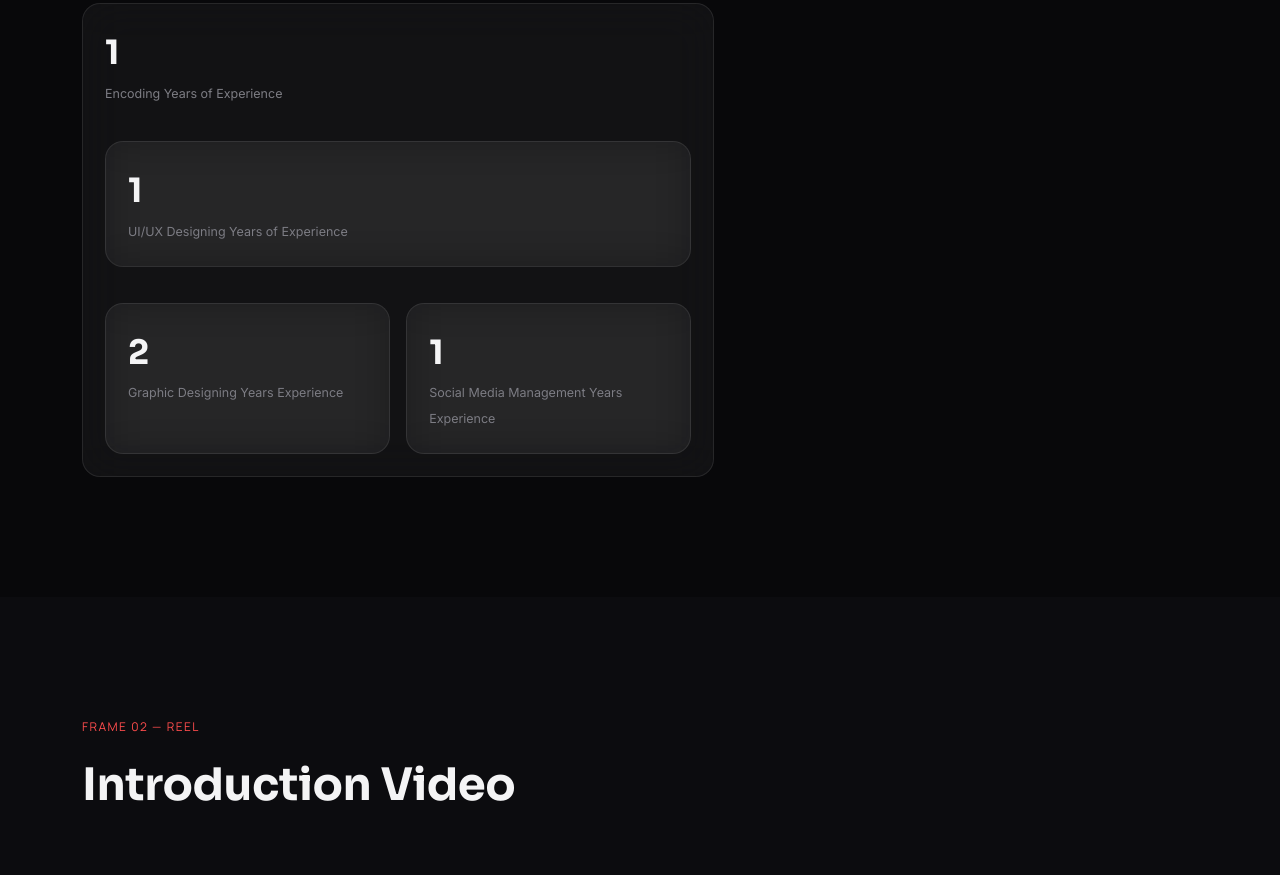
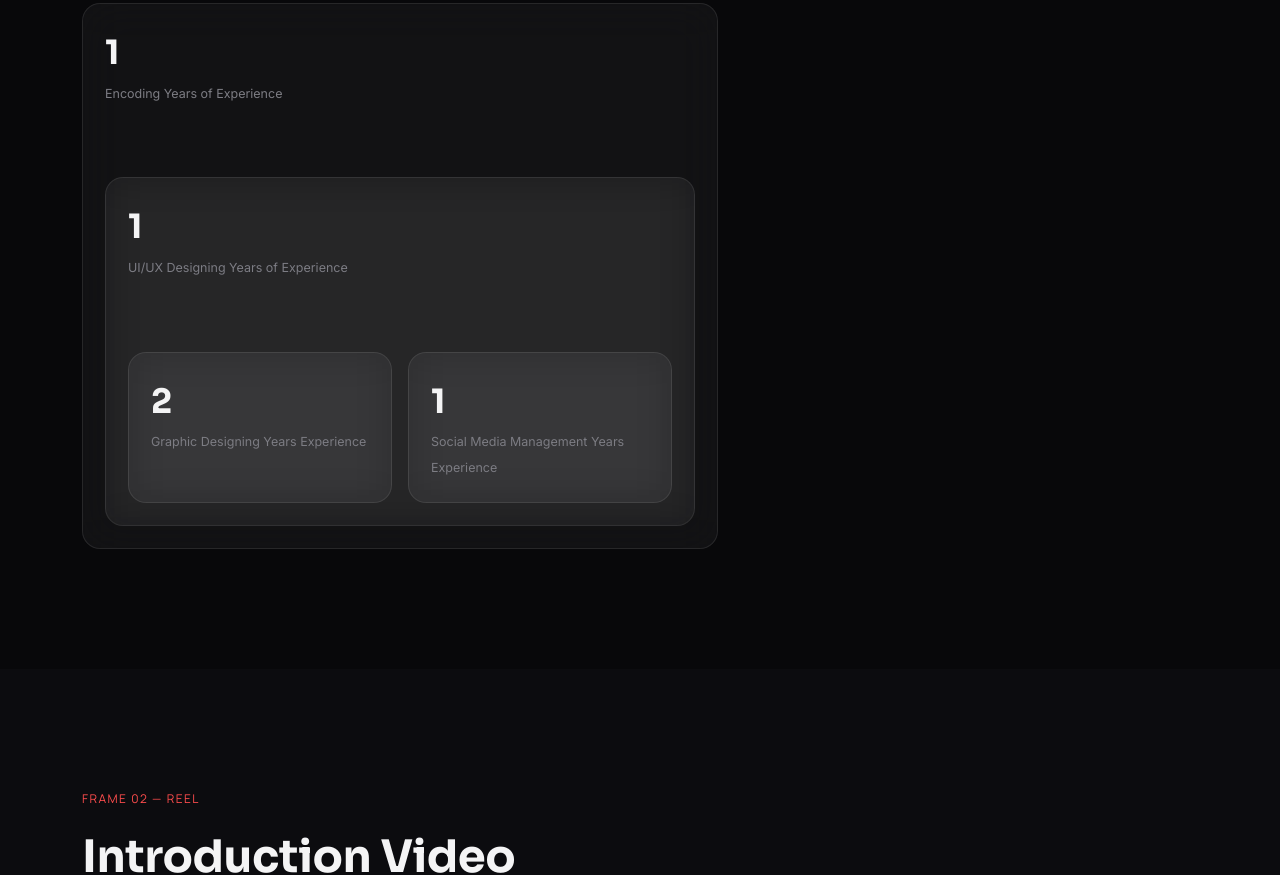
Before and after one commit to akariiJaee/jaemanalo.portfolio, a plain HTML site: page index.html in a window 1280 px wide. Shown: the part 1532-2407 px from the top of the page. Drawn offline with Linux system fonts and the light colour scheme.

Commit message:
Update index.html

```diff
--- a/index.html
+++ b/index.html
@@ -210,21 +210,25 @@
             <span class="stat-num" data-count="3">0</span>
             <span class="stat-label">Video Editing Years Experience</span>
           </div>
+
         <div class="about-stats">
           <div class="stat-card">
             <span class="stat-num" data-count="1">0</span>
             <span class="stat-label">Encoding Years of Experience</span>
             <div class="about-stats">
+
+          <div class="about-stats">
           <div class="stat-card">
             <span class="stat-num" data-count="1">0</span>
             <span class="stat-label">UI/UX Designing Years of Experience</span>
-          </div>
-          </div>
+            <div class="about-stats">
+
         <div class="about-stats">
           <div class="stat-card">
             <span class="stat-num" data-count="2">0</span>
             <span class="stat-label">Graphic Designing Years Experience</span>
           </div>
+
           <div class="stat-card">
             <span class="stat-num" data-count="1">0</span>
             <span class="stat-label">Social Media Management Years Experience</span>
```
